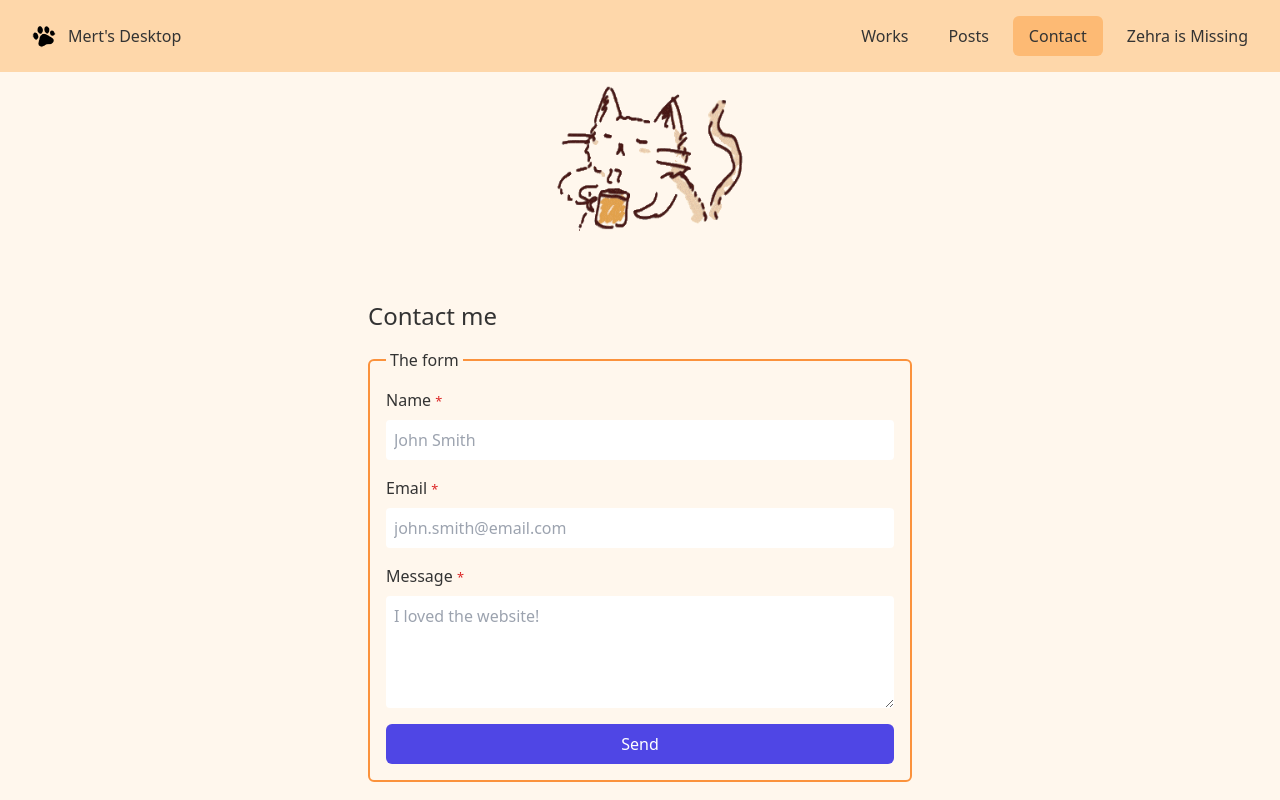
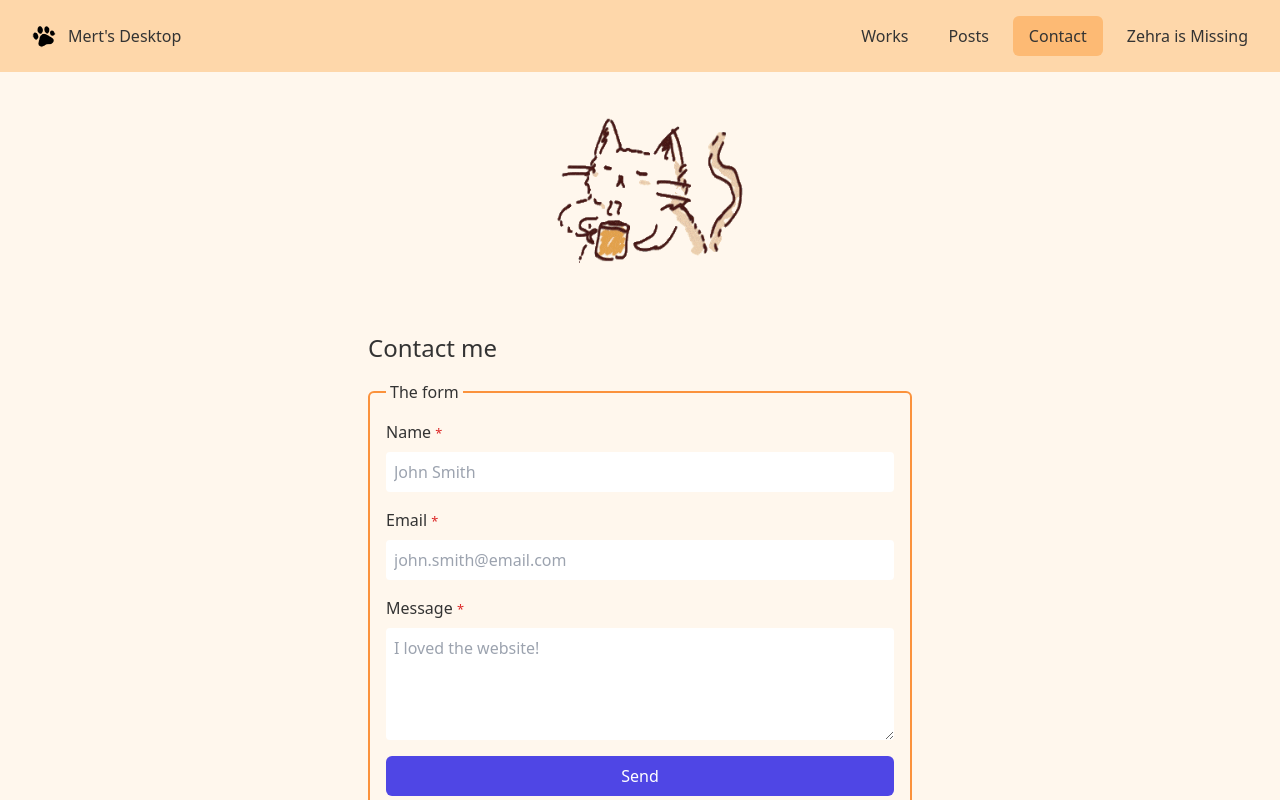
Before and after one commit to utarit/portfolio-website, a Next.js app: page /contact in a window 1280 px wide. Shown: the top 800 px of the page. Built offline with nearby package versions, Linux system fonts and the light colour scheme.

Commit message:
small fixes

```diff
--- a/components/CatGif.tsx
+++ b/components/CatGif.tsx
@@ -3,7 +3,7 @@ import Image from "next/image";
 
 const CatGif = () => {
   return (
-    <aside className="flex justify-center items-center">
+    <aside className="flex justify-center items-center pt-8">
       <Image
         className="dark:invert"
         src="/cat-drinking.gif"
--- a/components/zehra-game/Dialog.tsx
+++ b/components/zehra-game/Dialog.tsx
@@ -66,6 +66,8 @@ const Dialog = ({ children, disabledCloseButton, onClose }: Props) => {
               onClick={onClose}
               variant="contained"
               color="error"
+              aria-label="Close dialog"
+              className="pl-2 pr-2"
             >
               <CloseIcon />
             </Button>
```
